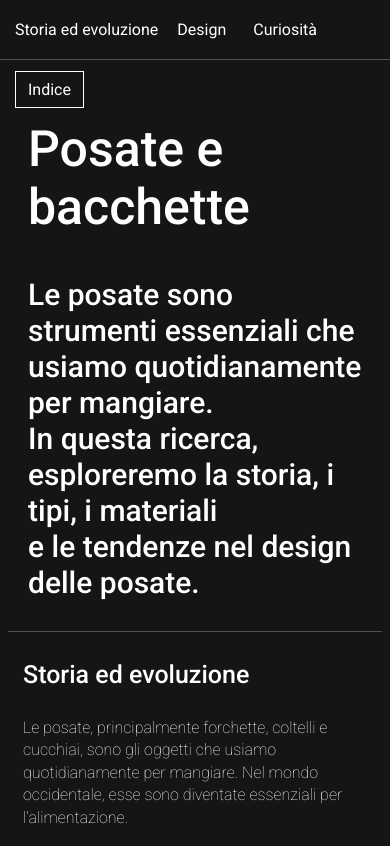
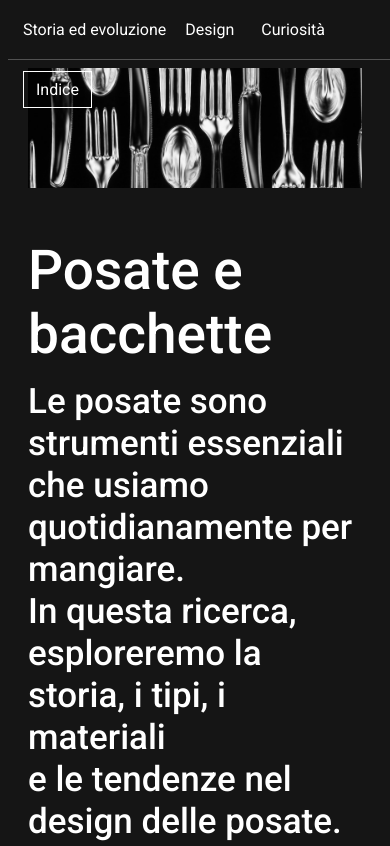
Before and after one commit to AriannaStockli/Posate_e_bacchette, a plain HTML site: page index.html in a window 390 px wide. Shown: the top 846 px of the page. Drawn offline with Linux system fonts and the light colour scheme.

Commit message:
Ho aggiunto immagine home

```diff
--- a/css/style.css
+++ b/css/style.css
@@ -39,6 +39,7 @@ header > nav {
   top: 0;
   left: 0;
   right: 0;
+  margin-left: 8px;
 }
 
 header > nav > ul {
@@ -96,10 +97,13 @@ header > nav > ul > li > a:active {
 section.introduction > p{
   font-size: 40px;
   line-height: 1.2;
+  margin-bottom: 30px;
+  margin-top: 15px;
 }
 
 section.introduction > h1{
   font-size: 60px;
+  margin-bottom: 5px;
 }
 
 section.introduction {
@@ -202,16 +206,17 @@ footer p:nth-of-type(2) {
     border-right: none;
   }
 
-  section.introduction {
-    padding-top: 10px;
+  section.introduction > img{
+    width: 100%;
   }
 
   section.introduction > h1{
-    font-size: 50px;
+    font-size: 55px;
   }
 
   section.introduction > p{
-    font-size: 30px;
+    font-size: 35px;
+    line-height: 1.2;
   }
 
   .image-container {
--- a/index.html
+++ b/index.html
@@ -29,6 +29,7 @@
   <main class="main-section">
 
   <section class="introduction">
+    <img src="img/banner.jpg" width="1170">
     <h1>Posate e bacchette</h1>
     <p>
       Le posate sono strumenti essenziali che usiamo quotidianamente per mangiare.<br> In questa ricerca, esploreremo la storia, i tipi, i materiali<br> e le tendenze nel design delle posate.
```
Also changed, not shown: img/banner.jpg (added).
